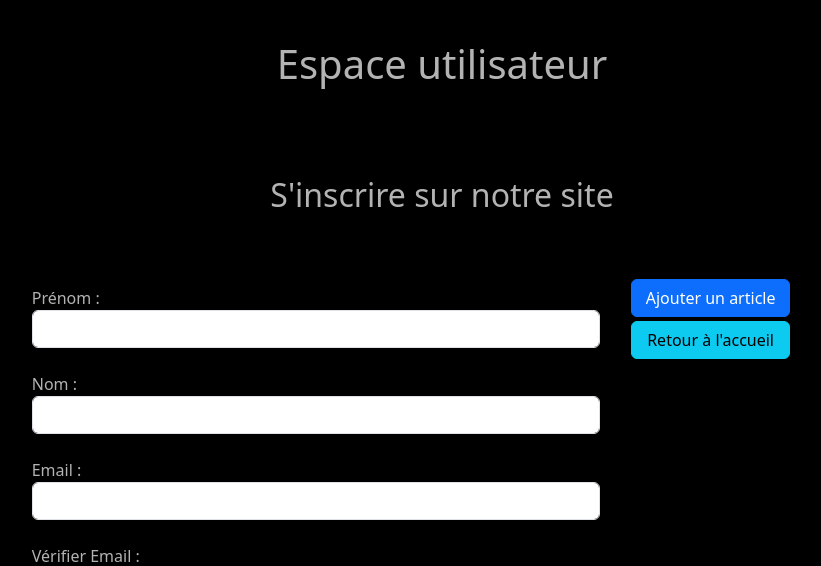
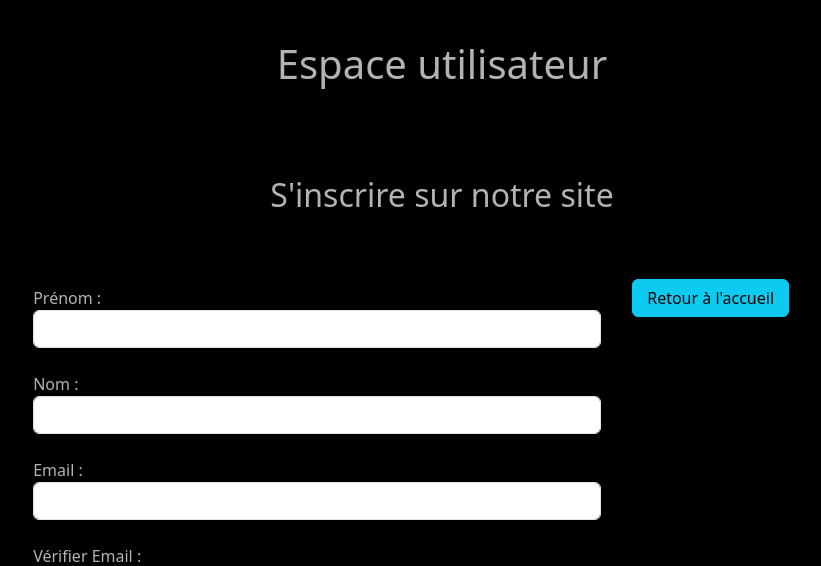
Before and after one commit to benoitsouillat/e_commerce_training, a PHP site: page /php/register.php in a window 1280 px wide. Shown: the top 566 px of the page, without its empty margins (198-1019 px from the left). Run offline with PHP 8.4, Linux system fonts and the light colour scheme.

Commit message:
deleting button add article on register, cause you need to be login to do it

```diff
--- a/php/register.php
+++ b/php/register.php
@@ -44,8 +44,7 @@
             </div>
             <div class="form-group p-2 m-2">
                 <label for="password-verification">Vérifiez le Mot de passe : </label>
-                <input class="form-control" type="password" name="password-verification" id="password-verification"
-                    required>
+                <input class="form-control" type="password" name="password-verification" id="password-verification" required>
             </div>
             <div class="form-group p-2 m-2">
                 <input type="hidden" name="MAX_FILE_SIZE" value="5000000">
@@ -59,7 +58,6 @@
             </div>
         </form>
         <div class="action_container">
-            <a href="./form_add_item.php" class="btn btn-primary">Ajouter un article</a>
             <a href="../index.php" class="btn btn-info">Retour à l'accueil</a>
         </div>
     </section>
```
